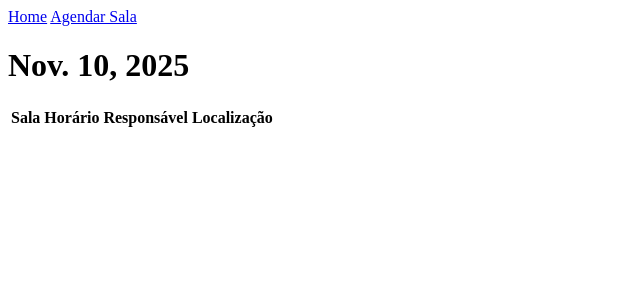
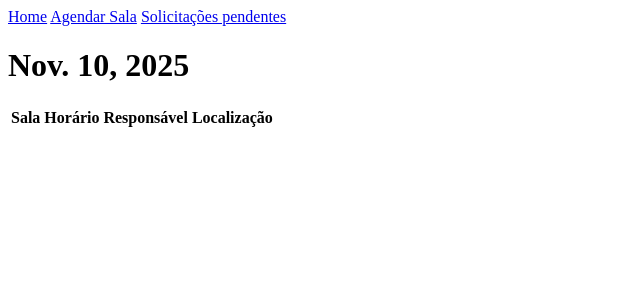
Before and after one commit to lorenaneiva/room-scheduling-manager, a Django app: page / in a window 1280 px wide. Shown: the top 300 px of the page, without its empty margins (0-640 px from the left). Run offline with Django 5.2, Linux system fonts and the light colour scheme; data that the repository does not hold is empty.

Commit message:
adiciona o link de solicitações pendentes na navbar

```diff
--- a/agendador/templates/agendador/base.html
+++ b/agendador/templates/agendador/base.html
@@ -13,6 +13,7 @@
     <nav>
         <a href="{% url 'index' %}">Home</a>
         <a href="{% url 'salas' %}">Agendar Sala</a>
+        <a href="{% url 'agendamentos_pendentes' %}">Solicitações pendentes</a>
     </nav>
     {% block header %} {% endblock header %}
     {% block content %}{% endblock content%}
```
